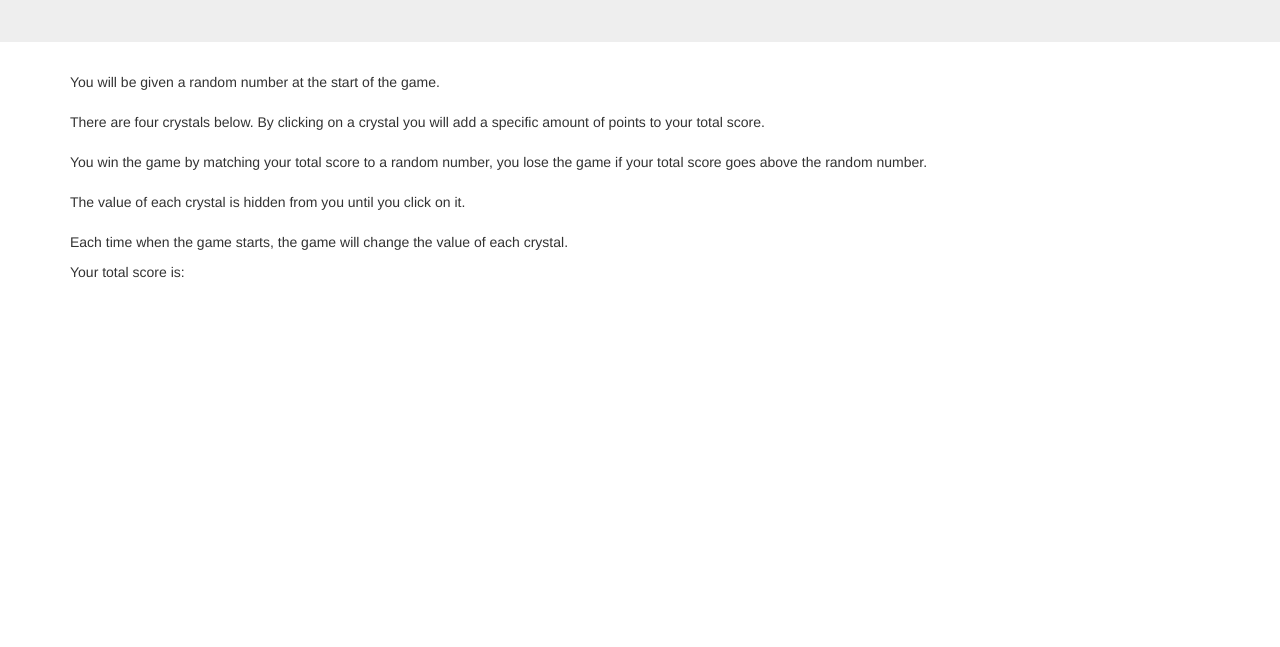
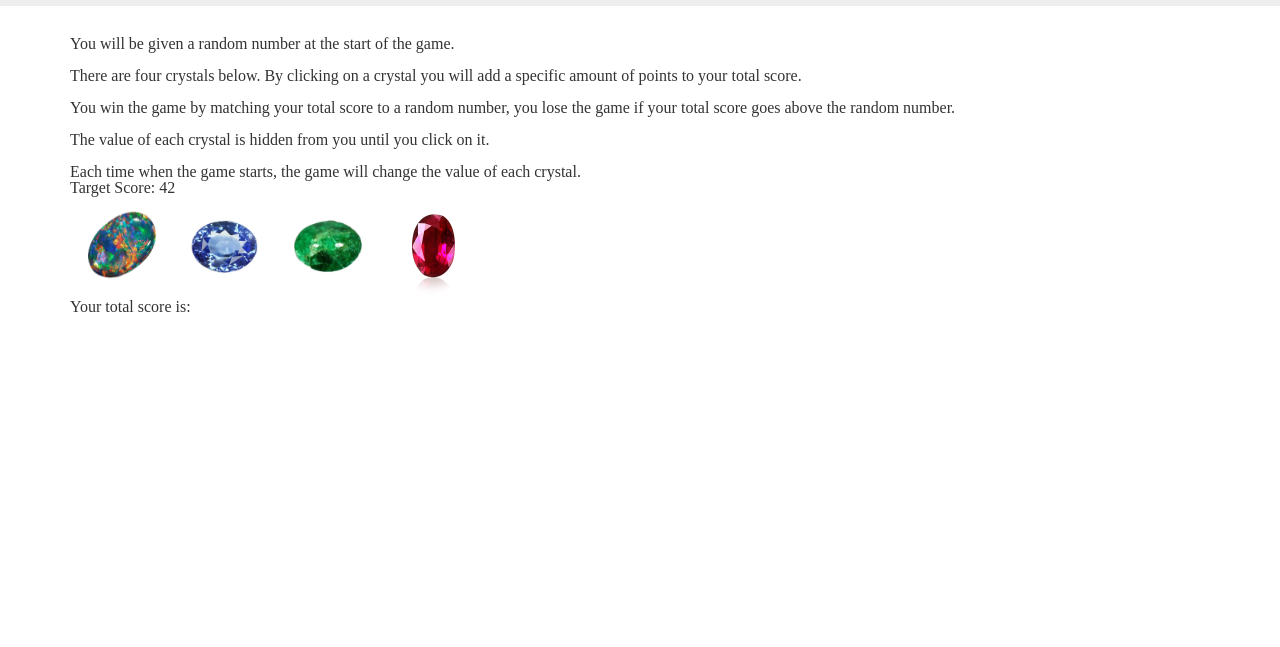
Before and after one commit to Josh-Mergens/week-4-game, a plain HTML site: page index.html in a window 1280 px wide. Shown: the part 153-800 px from the top of the page. Drawn offline with nearby package versions, Linux system fonts and the light colour scheme.

Commit message:
psuedocode javascript and script rng for target score

```diff
--- a/assets/css/reset.css
+++ b/assets/css/reset.css
@@ -0,0 +1,48 @@
+/* http://meyerweb.com/eric/tools/css/reset/
+   v2.0 | 20110126
+   License: none (public domain)
+*/
+
+html, body, div, span, applet, object, iframe,
+h1, h2, h3, h4, h5, h6, p, blockquote, pre,
+a, abbr, acronym, address, big, cite, code,
+del, dfn, em, img, ins, kbd, q, s, samp,
+small, strike, strong, sub, sup, tt, var,
+b, u, i, center,
+dl, dt, dd, ol, ul, li,
+fieldset, form, label, legend,
+table, caption, tbody, tfoot, thead, tr, th, td,
+article, aside, canvas, details, embed,
+figure, figcaption, footer, header, hgroup,
+menu, nav, output, ruby, section, summary,
+time, mark, audio, video {
+	margin: 0;
+	padding: 0;
+	border: 0;
+	font-size: 100%;
+	font: inherit;
+	vertical-align: baseline;
+}
+/* HTML5 display-role reset for older browsers */
+article, aside, details, figcaption, figure,
+footer, header, hgroup, menu, nav, section {
+	display: block;
+}
+body {
+	line-height: 1;
+}
+ol, ul {
+	list-style: none;
+}
+blockquote, q {
+	quotes: none;
+}
+blockquote:before, blockquote:after,
+q:before, q:after {
+	content: '';
+	content: none;
+}
+table {
+	border-collapse: collapse;
+	border-spacing: 0;
+}
--- a/assets/css/style.css
+++ b/assets/css/style.css
@@ -0,0 +1,5 @@
+.gem_button {
+  height: 100px;
+  width: 100px;
+
+}
--- a/assets/javascript/game.js
+++ b/assets/javascript/game.js
@@ -0,0 +1,24 @@
+$(document).ready (function() {
+
+  // selects a random number to be shown at the start of the game
+  // number should be should be between 20 - 100
+  var random = Math.floor(Math.random() * 100) + 1;
+
+  // append random number to target id
+  $("#target").text(random);
+
+  // setting up random numbers for each jewel
+  // random number has to be between 1 - 12
+
+  // decaring variables for tallies
+
+  // reset the game
+
+  // add the wins to the userTotal
+
+  // add the losses to the userTotal
+
+  // set up click for jewels
+
+  // set win/lose conditions
+});
--- a/index.html
+++ b/index.html
@@ -7,7 +7,7 @@
 
   <link rel="stylesheet" href="https://maxcdn.bootstrapcdn.com/bootstrap/3.3.6/css/bootstrap.min.css" integrity="sha384-1q8mTJOASx8j1Au+a5WDVnPi2lkFfwwEAa8hDDdjZlpLegxhjVME1fgjWPGmkzs7" crossorigin="anonymous">
 
-  <link rel="stylesheet" href="assets/javascript/game.js">
+  <script type="text/javascript" src="assets/javascript/game.js"></script>
   <link rel="stylesheet" href="assets/css/reset.css">
   <link rel="stylesheet" href="assets/css/style.css">
 
@@ -38,6 +38,7 @@
     </div>
 
     <div id="target_score">
+      <h2>Target Score: <span id="target"></span></h2>
 
     </div>
 
@@ -45,6 +46,10 @@
     </div>
 
     <div id="buttons">
+      <img class="gem_button" src="assets/images/opal.png" alt="opal">
+      <img class="gem_button" src="assets/images/sapphire.jpg" alt="sapphire">
+      <img class="gem_button" src="assets/images/emerald.jpg" alt="emerald">
+      <img class="gem_button" src="assets/images/ruby.jpg" alt="ruby">
     </div>
 
     <div id="score"><p>Your total score is: </p>
```
